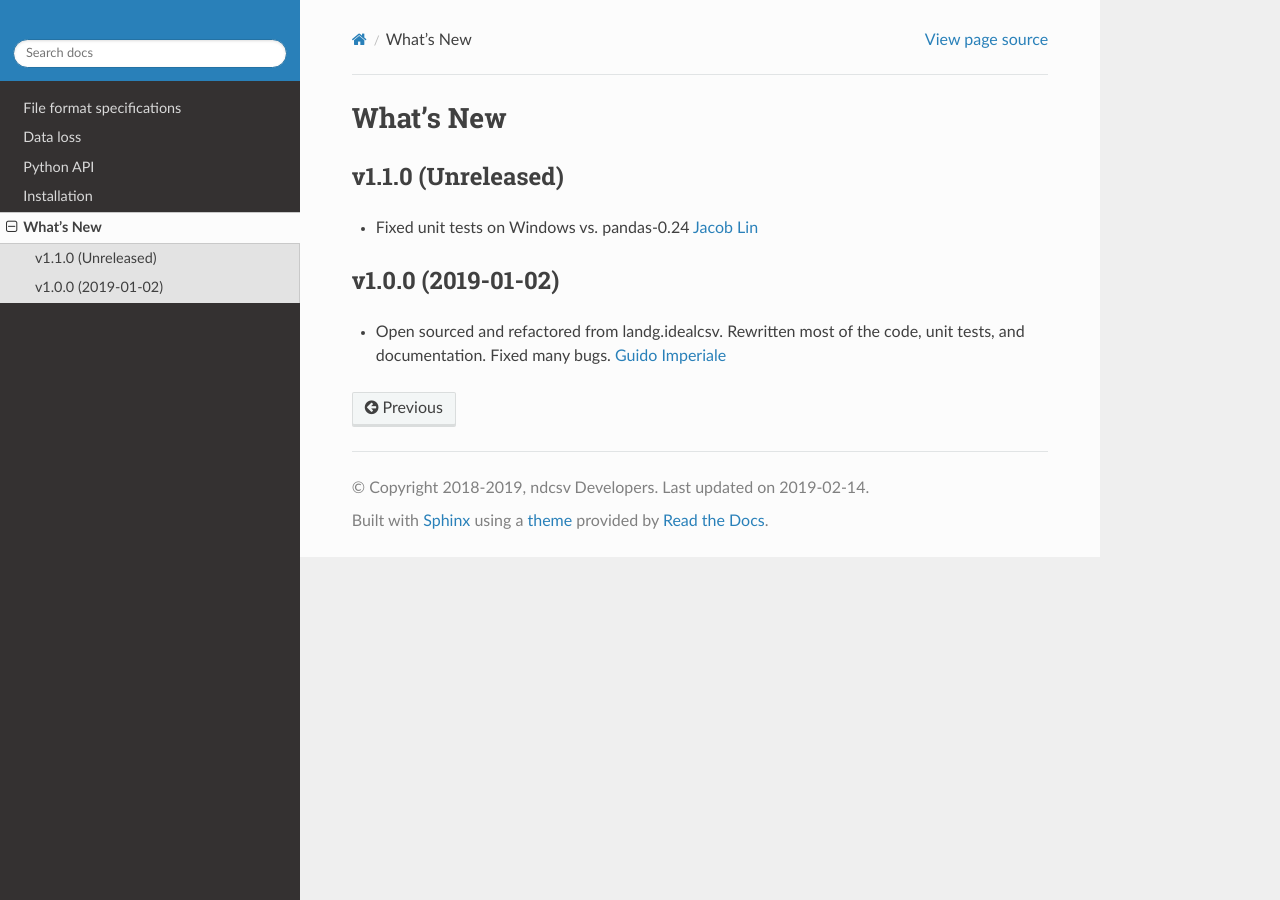
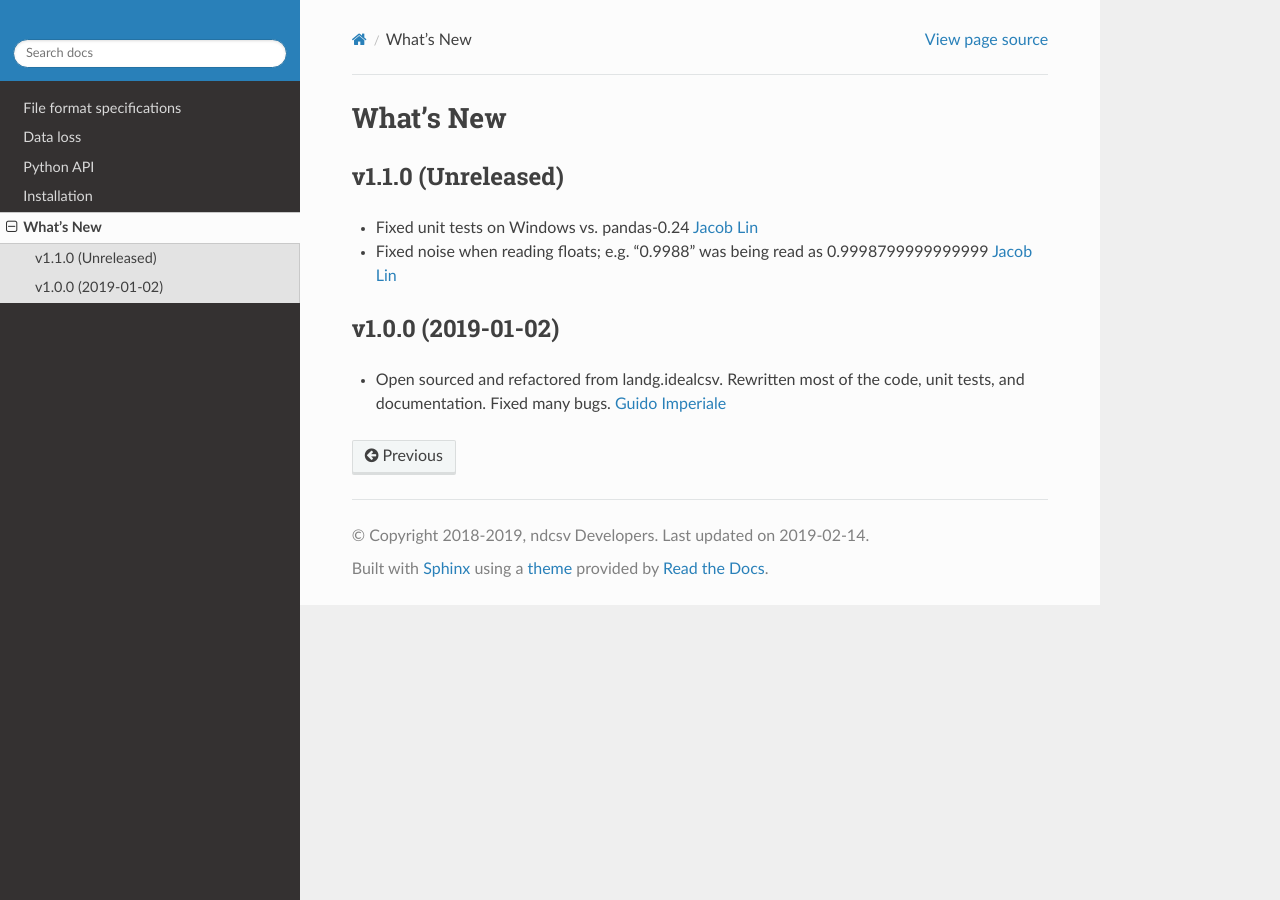
Before and after one commit to crusaderky/ndcsv, a Sphinx documentation site: the page built from doc/whats-new.rst, in a window 1280 px wide. Built offline with Sphinx 7.4.7 and the Read the Docs theme 2.0.0, drawn with Linux system fonts in a browser that asks for light colours; the version number could not be read and is left out.

Commit message:
What's new

```diff
--- a/doc/whats-new.rst
+++ b/doc/whats-new.rst
@@ -9,6 +9,8 @@ v1.1.0 (Unreleased)
 -------------------
 
 - Fixed unit tests on Windows vs. pandas-0.24 `Jacob Lin`_
+- Fixed noise when reading floats; e.g. "0.9988" was being read as
+  0.9998799999999999 `Jacob Lin`_
 
 
 .. _whats-new.1.0.0:
```
